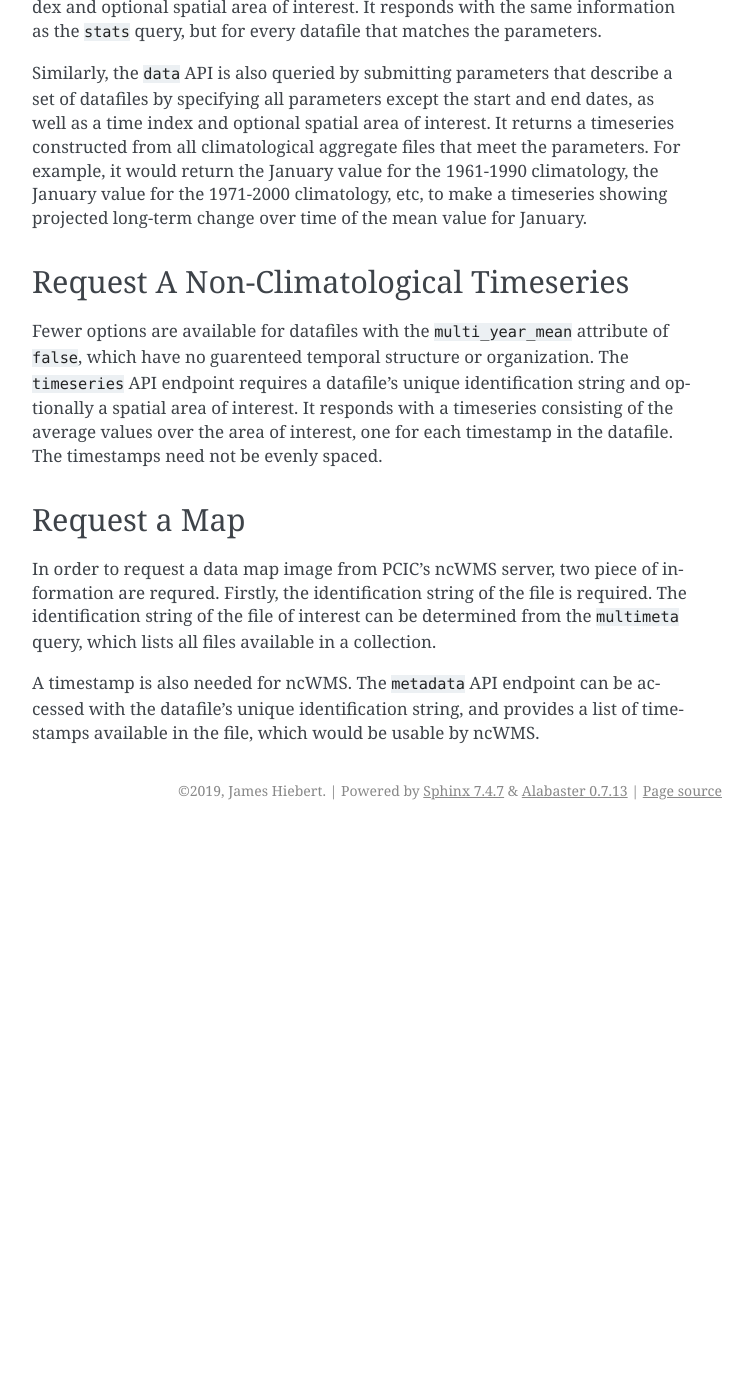
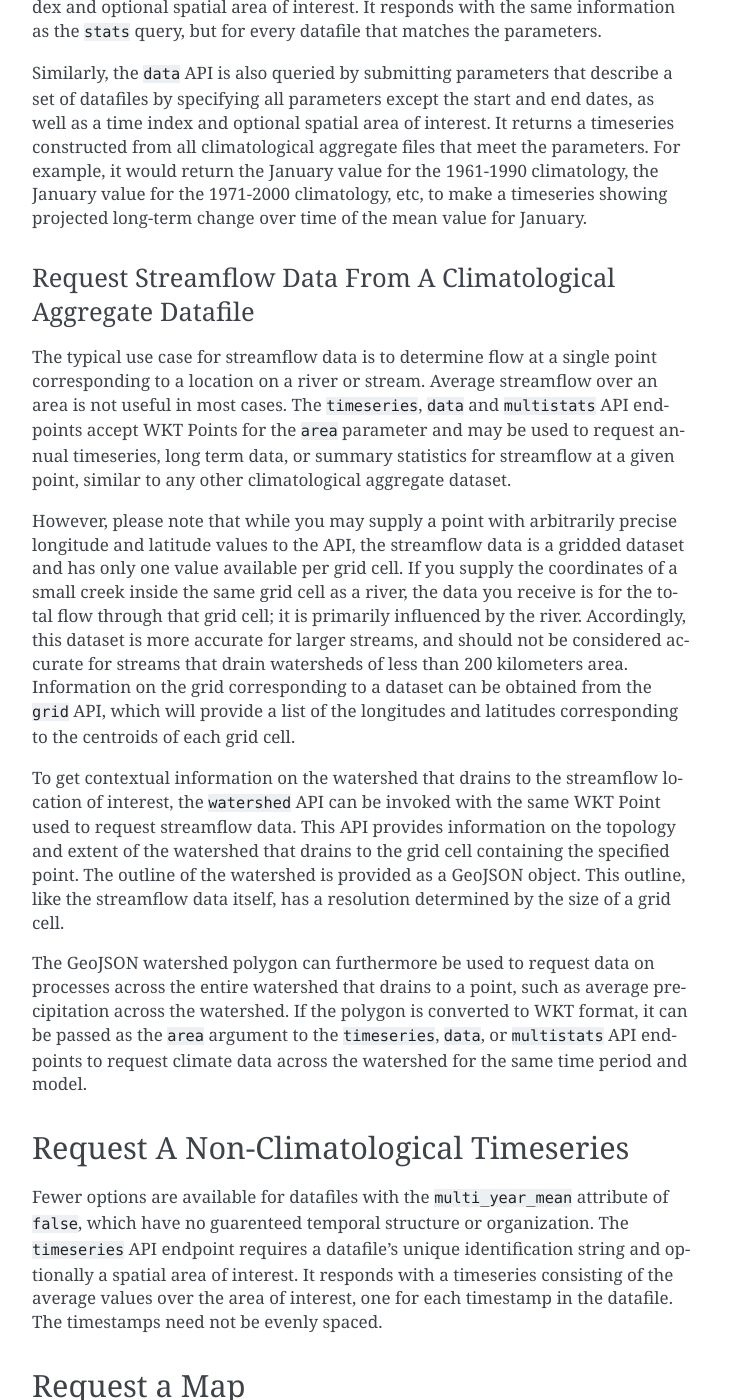
Before and after one commit to pacificclimate/climate-explorer-backend, a Sphinx documentation site: the page built from doc/source/workflow.md, in a window 1280 px wide and 1400 px high, scrolled down 1368 px. Shown: the whole window, without its empty margins (388-1140 px from the left). Built offline with Sphinx 7.4.7, drawn with Linux system fonts in a browser that asks for light colours; before the commit the page ends 2198 px from its top, so only the background shows below that; some of the changed text lies outside the part shown.

Commit message:
Document a suggested workflow for streamflow data

```diff
--- a/doc/source/workflow.md
+++ b/doc/source/workflow.md
@@ -20,6 +20,17 @@ You may wish to compare the statistical measures of a related set of climatologi
 
 Similarly, the `data` API is also queried by submitting parameters that describe a set of datafiles by specifying all parameters except the start and end dates, as well as a time index and optional spatial area of interest. It returns a timeseries constructed from all climatological aggregate files that meet the parameters. For example, it would return the January value for the 1961-1990 climatology, the January value for the 1971-2000 climatology, etc, to make a timeseries showing projected long-term change over time of the mean value for January.
 
+### Request Streamflow Data From A Climatological Aggregate Datafile
+
+The typical use case for streamflow data is to determine flow at a single point corresponding to a location on a river or stream. Average streamflow over an area is not useful in most cases. The `timeseries`, `data` and `multistats` API endpoints accept WKT Points for the `area` parameter and may be used to request annual timeseries, long term data, or summary statistics for streamflow at a given point, similar to any other climatological aggregate dataset.
+
+However, please note that while you may supply a point with arbitrarily precise longitude and latitude values to the API, the streamflow data is a gridded dataset and has only one value available per grid cell. If you supply the coordinates of a small creek inside the same grid cell as a river, the data you receive is for the total flow through that grid cell; it is primarily influenced by the river. Accordingly, this dataset is more accurate for larger streams, and should not be considered accurate for streams that drain watersheds of less than 200 kilometers area. Information on the grid corresponding to a dataset can be obtained from the `grid` API, which will provide a list of the longitudes and latitudes corresponding to the centroids of each grid cell.
+
+To get contextual information on the watershed that drains to the streamflow location of interest, the `watershed` API can be invoked with the same WKT Point used to request streamflow data. This API provides information on the topology and extent of the watershed that drains to the grid cell containing the specified point. The outline of the watershed is provided as a GeoJSON object. This outline, like the streamflow data itself, has a resolution determined by the size of a grid cell.
+
+The GeoJSON watershed polygon can furthermore be used to request data on processes across the entire watershed that drains to a point, such as average precipitation across the watershed. If the polygon is converted to WKT format, it can be passed as the `area` argument to the `timeseries`, `data`, or `multistats` API endpoints to request climate data across the watershed for the same time period and model.
+
+
 ## Request A Non-Climatological Timeseries
 
 Fewer options are available for datafiles with the `multi_year_mean` attribute of `false`, which have no guarenteed temporal structure or organization. The `timeseries` API endpoint requires a datafile's unique identification string and optionally a spatial area of interest. It responds with a timeseries consisting of the average values over the area of interest, one for each timestamp in the datafile. The timestamps need not be evenly spaced.
```
